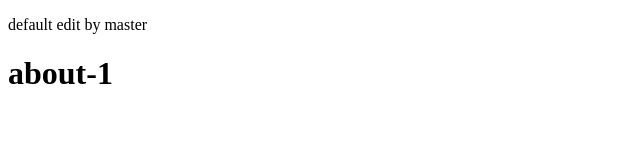
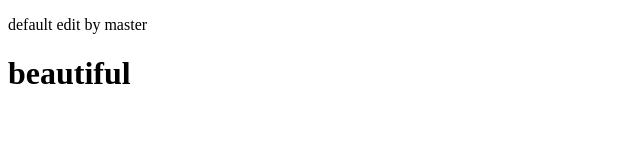
Before and after one commit to suvasish2525/myCode, a plain HTML site: page default.html in a window 1280 px wide. Shown: the whole page, without its empty margins (0-640 px from the left). Drawn offline with Linux system fonts and the light colour scheme.

Commit message:
written some file

```diff
--- a/default.html
+++ b/default.html
@@ -7,7 +7,8 @@
 </head>
 <body>
    <p>default edit by master</p>
-    <h1>about-1</h1>
+    <h1>beautiful</h1>
+
 
 </body>
 </html>
```
